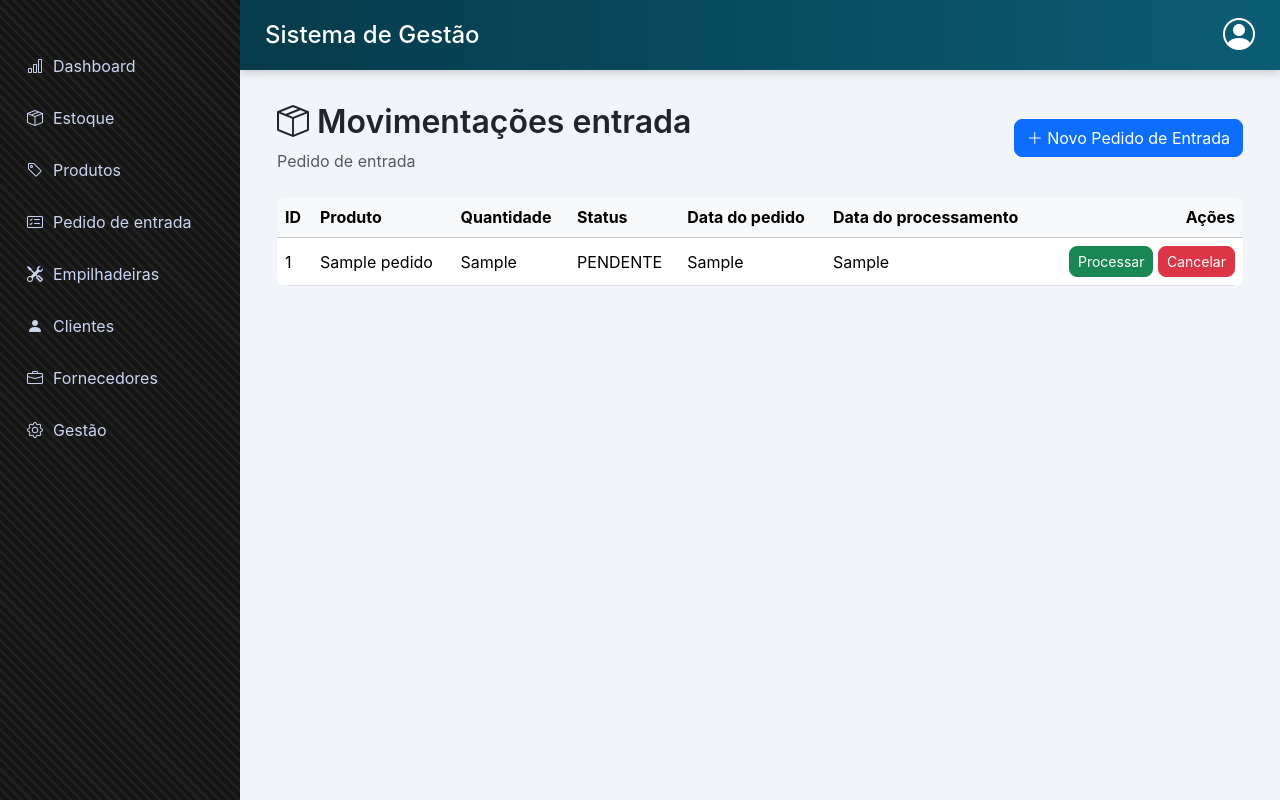
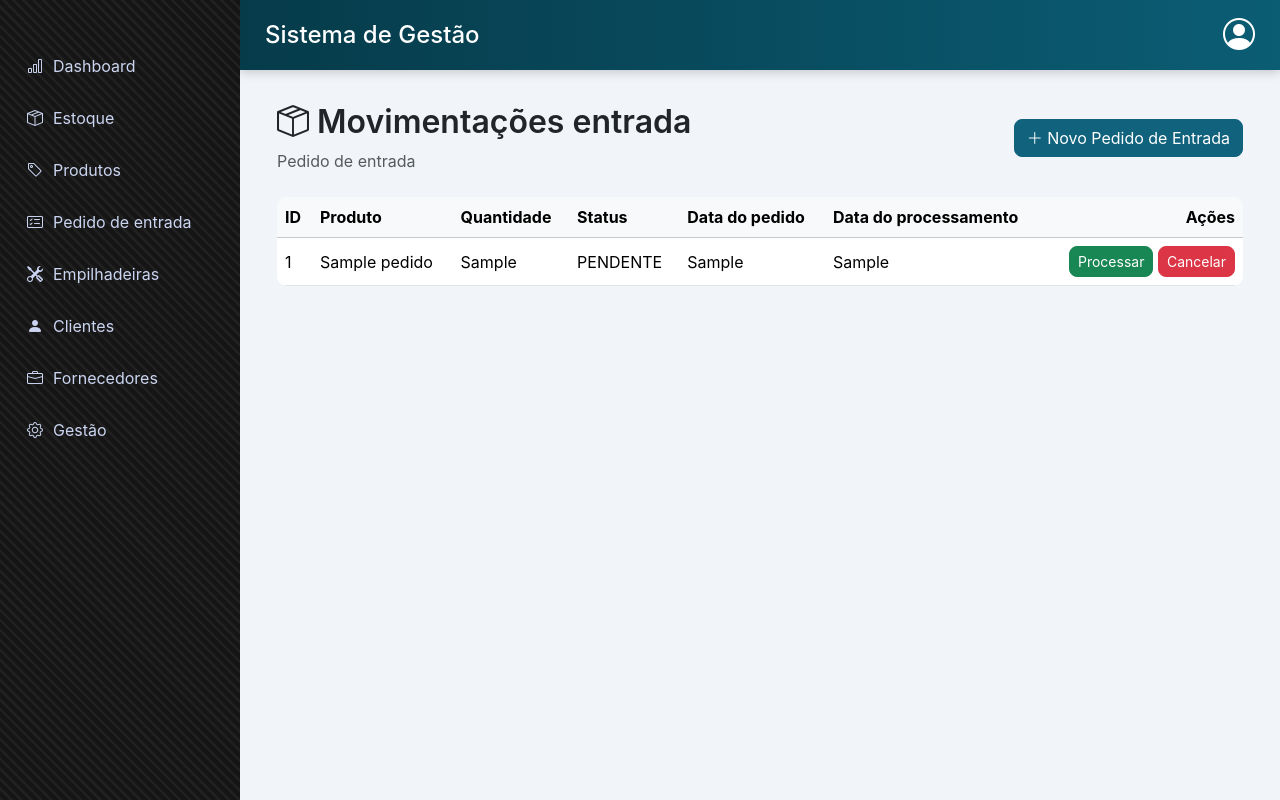
Before and after one commit to voituregestaodeestoque/projeto_voiture, a Flask app: template templates/pedidoentrada.html in a window 1280 px wide. Run offline with Flask 3, Linux system fonts and the light colour scheme; the template is opened without the code that fills it: most values are stand-ins (such as "Sample title", 1, 10 or a date in 2020).

Commit message:
Update pedidoentrada.html

```diff
--- a/templates/pedidoentrada.html
+++ b/templates/pedidoentrada.html
@@ -11,7 +11,7 @@
             <p class="text-muted mb-0">Pedido de entrada</p>
         </div>
 
-        <a href="{{ url_for('nova_entrada') }}" class="btn btn-primary">
+        <a href="{{ url_for('nova_entrada') }}" class="btn botao-add">
             <i class="bi bi-plus-lg"></i> Novo Pedido de Entrada
         </a>
 
```
